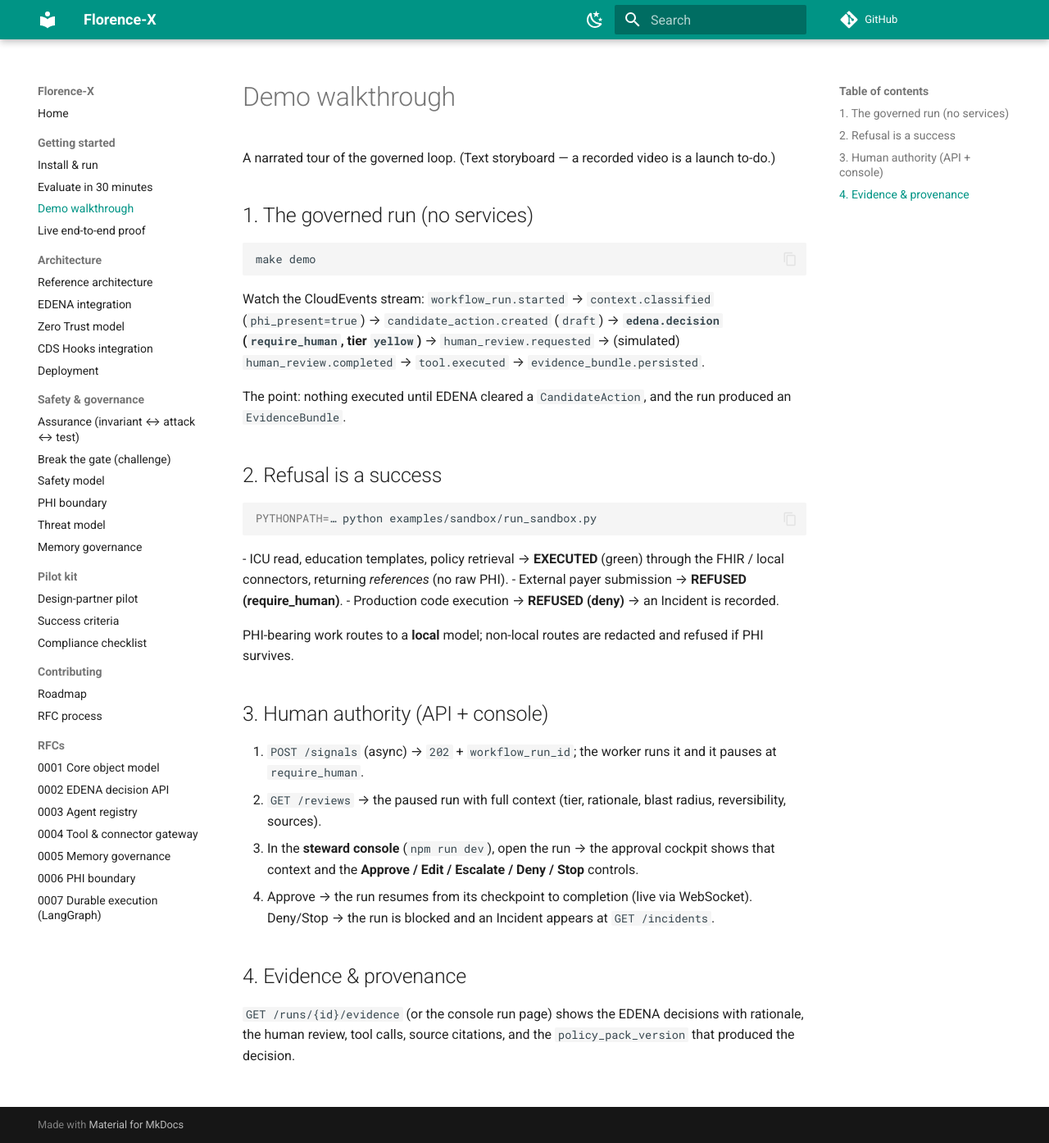
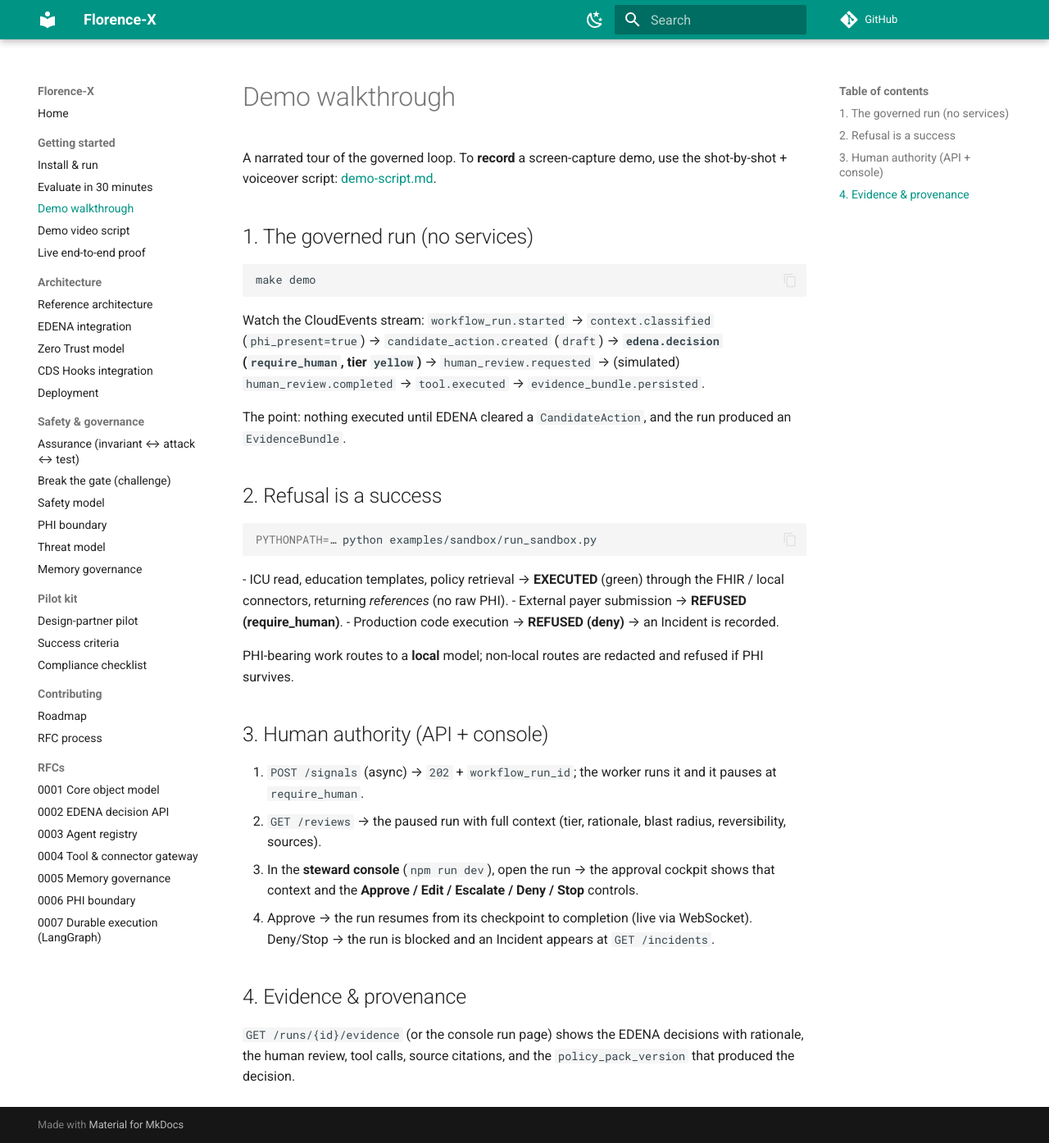
Before and after one commit to AI-Nurse-Solutions/florence-x, an MkDocs documentation site: the page built from docs/DEMO.md, in a window 1280 px wide and 1394 px high. Shown: the whole window at 82% size. Built offline with MkDocs 1.6.1 and Material for MkDocs 9.7.7, drawn with Linux system fonts in a browser that asks for light colours; comment, search, counter and statistics services are not loaded.

Commit message:
docs: add shot-by-shot demo video script; link from DEMO + nav
docs/demo-script.md — a record-in-one-take screen-capture script (staging
checklist, 11-shot list with exact voiceover, captions, a 60s social cut, one-take
tips). Linked from docs/DEMO.md and the docs-site nav. mkdocs --strict OK.

Co-Authored-By: Claude Opus 4.8 <noreply@anthropic.com>

````diff
--- a/docs/DEMO.md
+++ b/docs/DEMO.md
@@ -1,7 +1,7 @@
 # Demo walkthrough
 
-A narrated tour of the governed loop. (Text storyboard — a recorded video is a
-launch to-do.)
+A narrated tour of the governed loop. To **record** a screen-capture demo, use the
+shot-by-shot + voiceover script: [demo-script.md](demo-script.md).
 
 ## 1. The governed run (no services)
 ```bash
--- a/mkdocs.yml
+++ b/mkdocs.yml
@@ -35,6 +35,7 @@ nav:
       - Install & run: install.md
       - Evaluate in 30 minutes: eval.md
       - Demo walkthrough: DEMO.md
+      - Demo video script: demo-script.md
       - Live end-to-end proof: live-e2e.md
   - Architecture:
       - Reference architecture: architecture.md
````
Also changed, not shown: docs/demo-script.md (added, +51 -0 lines).
